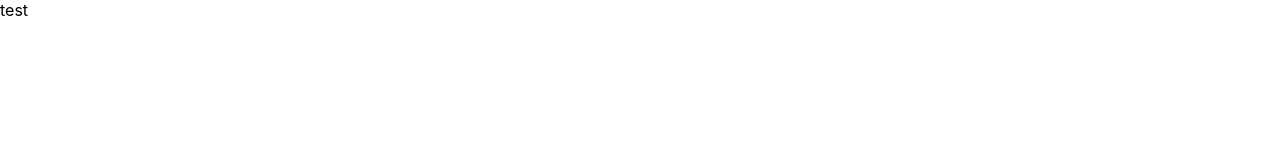
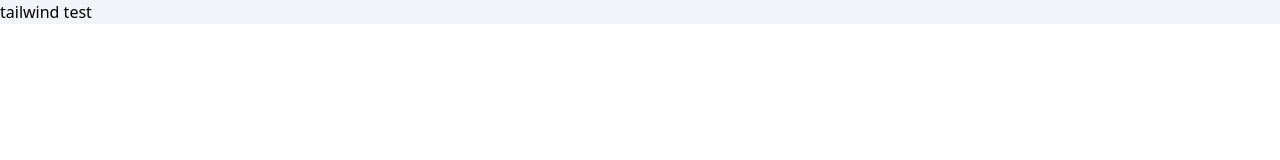
Before and after one commit to saulius-b/Football-Scores-Table, a React (Create React App) app: page / in a window 1280 px wide. Shown: the top 160 px of the page. Built offline with nearby package versions, Linux system fonts and the light colour scheme.

Commit message:
tailwind CSS added

```diff
--- a/package.json
+++ b/package.json
@@ -39,5 +39,10 @@
       "last 1 firefox version",
       "last 1 safari version"
     ]
+  },
+  "devDependencies": {
+    "autoprefixer": "^10.4.13",
+    "postcss": "^8.4.19",
+    "tailwindcss": "^3.2.4"
   }
 }
--- /dev/null
+++ b/postcss.config.js
@@ -0,0 +1,6 @@
+module.exports = {
+  plugins: {
+    tailwindcss: {},
+    autoprefixer: {},
+  },
+}
--- a/src/App.tsx
+++ b/src/App.tsx
@@ -1,7 +1,7 @@
 import React from "react";
 
 function App() {
-  return <div>test</div>;
+  return <div className="bg-slate-100">tailwind test</div>;
 }
 
 export default App;
--- a/src/index.css
+++ b/src/index.css
@@ -1,13 +1,3 @@
-body {
-  margin: 0;
-  font-family: -apple-system, BlinkMacSystemFont, 'Segoe UI', 'Roboto', 'Oxygen',
-    'Ubuntu', 'Cantarell', 'Fira Sans', 'Droid Sans', 'Helvetica Neue',
-    sans-serif;
-  -webkit-font-smoothing: antialiased;
-  -moz-osx-font-smoothing: grayscale;
-}
-
-code {
-  font-family: source-code-pro, Menlo, Monaco, Consolas, 'Courier New',
-    monospace;
-}
+@tailwind base;
+@tailwind components;
+@tailwind utilities;
--- /dev/null
+++ b/tailwind.config.js
@@ -0,0 +1,8 @@
+/** @type {import('tailwindcss').Config} */
+module.exports = {
+  content: ['./src/**/*.{js,jsx,ts,tsx}'],
+  theme: {
+    extend: {},
+  },
+  plugins: [],
+}
```
